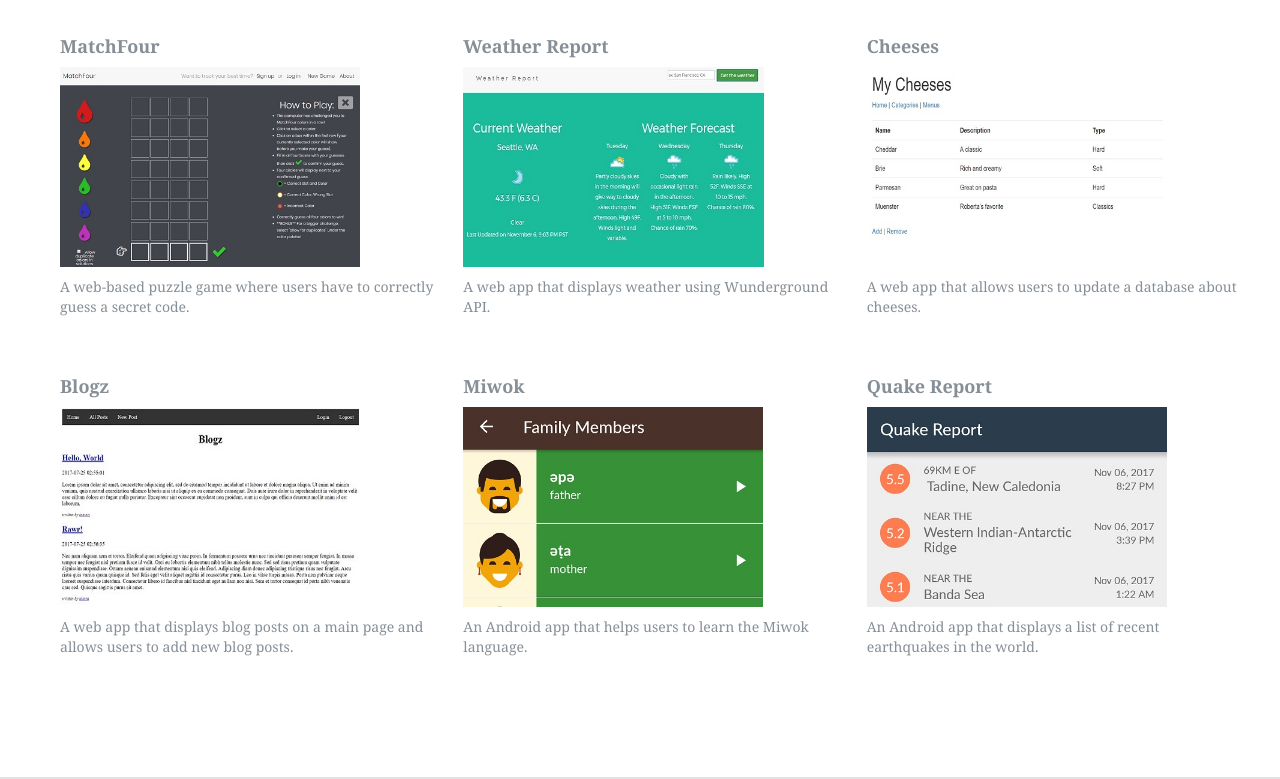
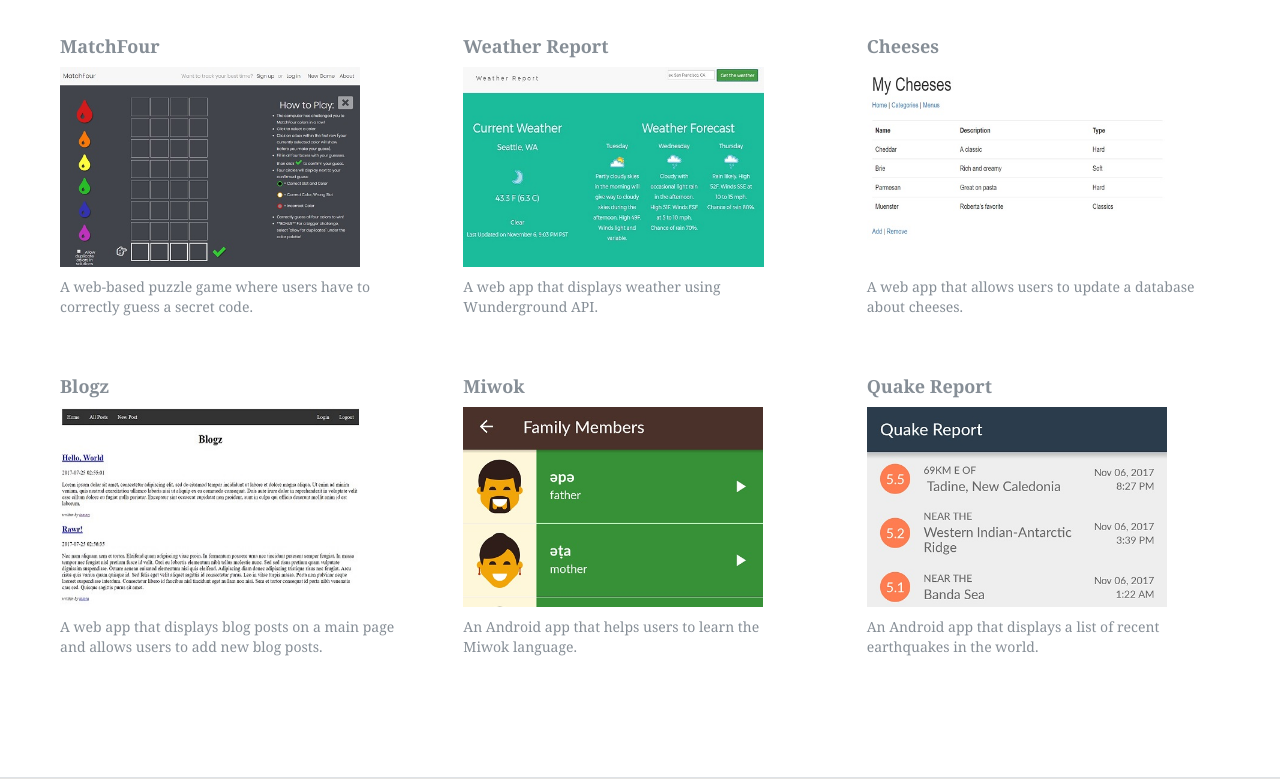
Before and after one commit to ctam91/tammysblog, a Flask app: page / in a window 1280 px wide. Shown: the part 1706-2485 px from the top of the page. Run offline with Flask 2, Linux system fonts and the light colour scheme; some libraries are stand-ins or nearby versions; some web fonts are replaced.

Commit message:
update portfolio css

```diff
--- a/static/styles/mainpage.css
+++ b/static/styles/mainpage.css
@@ -163,6 +163,12 @@ section{
   max-height: 20rem;
 }
 
+.p-box{
+  max-width: 90%;
+  height: auto;
+  max-height: 20rem;
+}
+
 .headline{
   text-align:center;
   font-family:happy monkey;
--- a/templates/mainpage.html
+++ b/templates/mainpage.html
@@ -51,21 +51,21 @@
           <a href="https://github.com/jharkreader/match-four">
               <img class="img-fluid mx-auto mb-2" src="static/img/m4.jpg" alt="MatchFour">
           </a>
-          <p>A web-based puzzle game where users have to correctly guess a secret code.</p>
+          <p class="p-box">A web-based puzzle game where users have to correctly guess a secret code.</p>
       </div>
       <div class="col-sm-4">
           <h4>Weather Report</h4>
           <a href="https://github.com/ctam91/weather-report">
               <img class="img-fluid mx-auto mb-2" src="static/img/weather.jpg" alt="Weather">
           </a>
-          <p>A web app that displays weather using Wunderground API.</p>
+          <p class="p-box">A web app that displays weather using Wunderground API.</p>
       </div>
       <div class="col-sm-4">
           <h4>Cheeses</h4>
           <a href="https://github.com/ctam91/cheese-mvc-persistent">
               <img class="img-fluid mx-auto mb-2" src="static/img/cheeses.jpg" alt="Cheeses">
           </a>
-          <p>A web app that allows users to update a database about cheeses.</p>
+          <p class="p-box">A web app that allows users to update a database about cheeses.</p>
       </div>
   </div>
   <br/>
@@ -75,21 +75,21 @@
           <a href="https://github.com/ctam91/blogz">
           <img class="img-fluid mx-auto mb-2" src="static/img/blogz.jpg">
           </a>
-          <p>A web app that displays blog posts on a main page and allows users to add new blog posts.</p>
+          <p class="p-box">A web app that displays blog posts on a main page and allows users to add new blog posts.</p>
       </div>
       <div class="col-sm-4">
           <h4 style>Miwok</h4>
           <a href="https://github.com/ctam91/Miwok">
               <img class="img-fluid img-profile mx-auto mb-2" src="static/img/family.jpg" alt="Miwok">
           </a>
-          <p>An Android app that helps users to learn the Miwok language.</p>
+          <p class="p-box">An Android app that helps users to learn the Miwok language.</p>
       </div>
       <div class="col-sm-4">
           <h4>Quake Report</h4>
           <a href="https://github.com/ctam91/quake-report">
               <img class="img-fluid img-profile mx-auto mb-2" src="static/img/earthquake.jpg" alt="Earthquake">
           </a>
-          <p>An Android app that displays a list of recent earthquakes in the world.</p>
+          <p class="p-box">An Android app that displays a list of recent earthquakes in the world.</p>
       </div>
   </div>
     </div>
```
